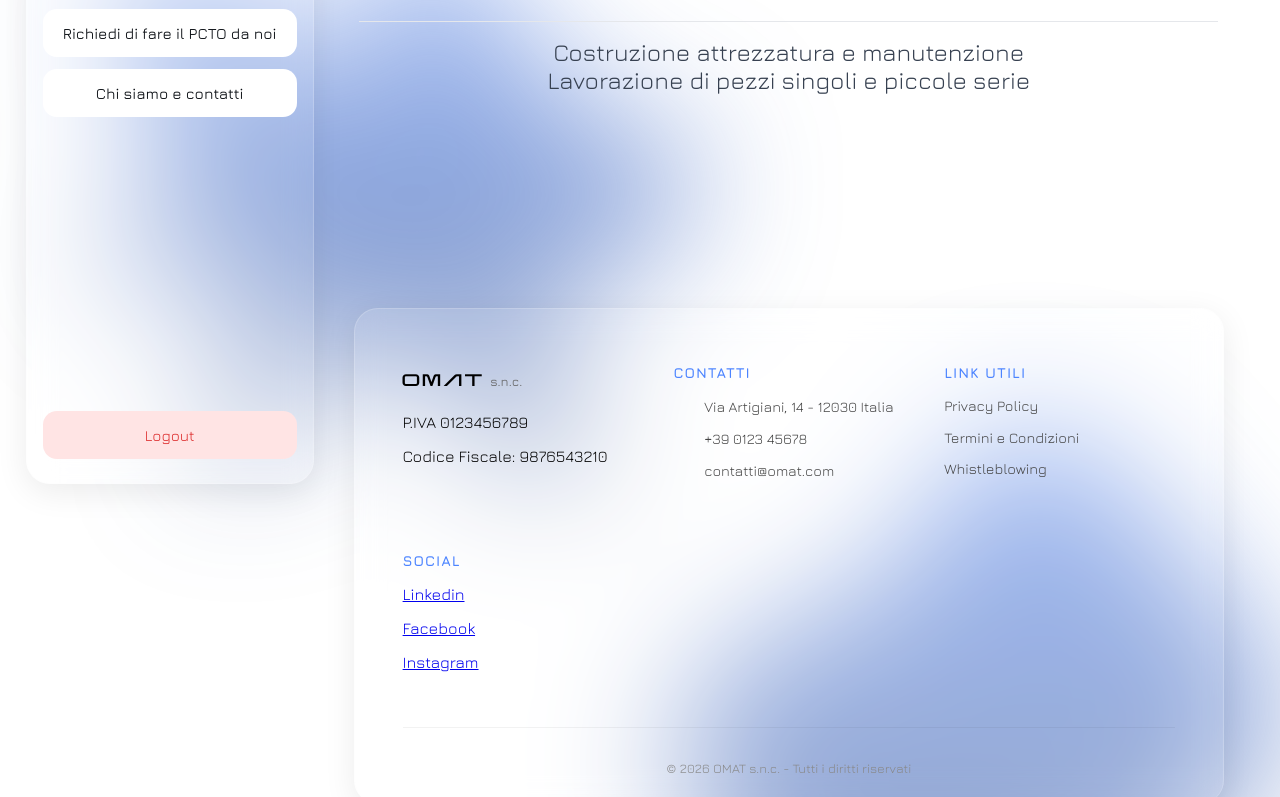
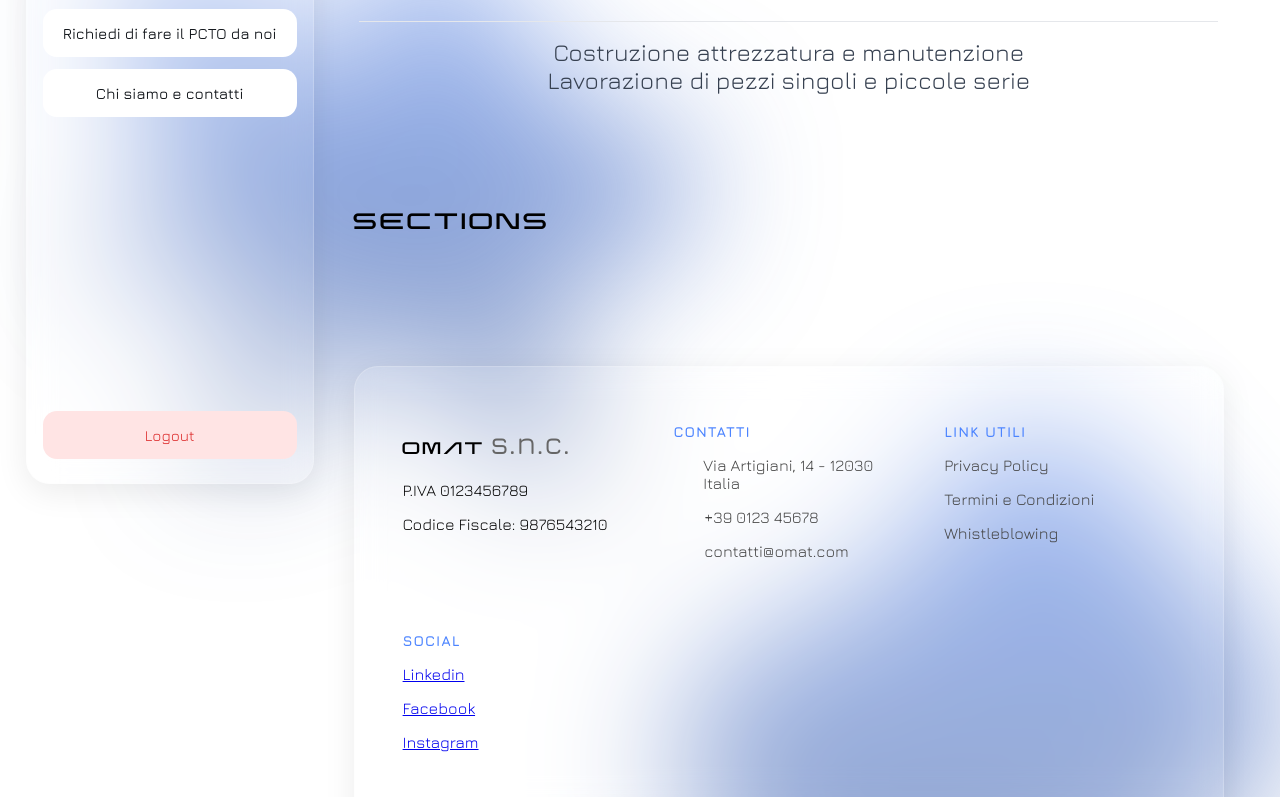
Before and after one commit to gottadaniele-cmd/omat_progetto, an Angular app: page /home in a window 1280 px wide. Shown: the part 300-1097 px from the top of the page. Built offline with nearby package versions, Linux system fonts and the light colour scheme.

Commit message:
effettuate modifiche html e css footer

```diff
--- a/src/app/pages/chi-siamo/chi-siamo.component.css
+++ b/src/app/pages/chi-siamo/chi-siamo.component.css
@@ -17,13 +17,13 @@
 }
 
 .footer-brand .title {
-  font-size: 1.8rem;
+  font-size: clamp(1.5rem, 16vw, 2rem);;
   margin-bottom: 5px;
   color: #1a1a1a;
 }
 
 .footer-brand span {
-  font-size: 0.8rem;
+  font-size: clamp(0.5rem, 16vw, 2rem);;
   color: #666;
   margin-left: 5px;
 }
@@ -37,7 +37,7 @@
 }
 
 .footer-info p, .footer-legal p {
-  font-size: 0.9rem;
+  font-size: clamp(0.5rem, 16vw, 1rem);;;
   margin-bottom: 0.8rem;
   display: flex;
   align-items: center;
@@ -65,7 +65,7 @@
   margin-top: 40px;
   padding-top: 20px;
   border-top: 1px solid rgba(0, 0, 0, 0.05);
-  font-size: 0.8rem;
+  font-size: clamp(0.5rem, 16vw, 0.8rem);
   color: #888;
 }
 
--- a/src/app/pages/home/home.component.html
+++ b/src/app/pages/home/home.component.html
@@ -93,7 +93,8 @@ C318.115,0,375.068,22.126,419.404,58.936z" style="fill:#F14336;"></path>
   <div class="background-blobs"></div>
 
   <div class="container">
-    <!-- Sidebar fissa -->
+
+    <!-- SIDEBAR -->
     <div class="sidebar glass">
       <h2 class="title">OMAT</h2>
       <div id="buttons">
@@ -123,10 +124,9 @@ C318.115,0,375.068,22.126,419.404,58.936z" style="fill:#F14336;"></path>
       </button>
     </div>
 
-    <!-- Contenuto principale -->
+    <!-- MAIN CONTENT -->
     <div class="main-content">
-
-
+      <!-- HEADER -->
       <section class="hero">
         <div class="hero-text">
           <h1 class="h1Hero">OMAT<span class="sncHero">s.n.c</span></h1>
@@ -138,8 +138,10 @@ C318.115,0,375.068,22.126,419.404,58.936z" style="fill:#F14336;"></path>
         </div>
       </section>
 
-      <!-- qui puoi aggiungere altre sezioni -->
+      <!-- SECTIONS -->
+      <h1>SECTIONS</h1>
 
+      <!-- FOOTER -->
       <app-chi-siamo></app-chi-siamo>
     </div>
   </div>
--- a/src/styles.css
+++ b/src/styles.css
@@ -435,87 +435,6 @@ hr {
 }
 
 
-/* ---------- FOOTER ---------- */
-
-.omat-footer {
-    margin-top: 100px;
-    /* Distanza dall'ultima sezione */
-    padding: 40px 30px 20px 30px;
-    border-radius: 20px 20px 0 0;
-    /* Arrotondato solo sopra */
-    border-bottom: none;
-    font-family: 'Jura', sans-serif;
-}
-
-.footer-grid {
-    display: grid;
-    grid-template-columns: repeat(auto-fit, minmax(200px, 1fr));
-    gap: 40px;
-    max-width: 1200px;
-    margin: 0 auto;
-}
-
-.footer-brand .title {
-    font-size: 1.8rem;
-    margin-bottom: 5px;
-    color: #1a1a1a;
-}
-
-.footer-brand span {
-    font-size: 0.8rem;
-    color: #666;
-    margin-left: 5px;
-}
-
-.footer-grid h4 {
-    color: #4c84ff;
-    /* Il blu che riprende i tuoi elementi */
-    margin-bottom: 15px;
-    text-transform: uppercase;
-    font-size: 0.9rem;
-    letter-spacing: 1px;
-}
-
-.footer-info p,
-.footer-legal p {
-    font-size: 0.9rem;
-    margin-bottom: 10px;
-    display: flex;
-    align-items: center;
-    gap: 10px;
-    color: #444;
-}
-
-.footer-info i {
-    width: 16px;
-    color: #4c84ff;
-}
-
-.footer-legal a {
-    text-decoration: none;
-    color: inherit;
-    transition: color 0.3s;
-}
-
-.footer-legal a:hover {
-    color: #4c84ff;
-}
-
-.footer-bottom {
-    text-align: center;
-    margin-top: 40px;
-    padding-top: 20px;
-    border-top: 1px solid rgba(0, 0, 0, 0.05);
-    font-size: 0.8rem;
-    color: #888;
-}
-
-/* Adattamento icone Lucide nel footer */
-.omat-footer [data-lucide] {
-    width: 18px;
-    height: 18px;
-}
-
 
 
 /* ---------- RESPONSIVE ---------- */
```
Also changed, not shown: src/app/pages/pcto/pcto.component.html (+7 -2 lines), src/app/pages/richieste-ordini/richieste-ordini.component.html (+7 -2 lines).
